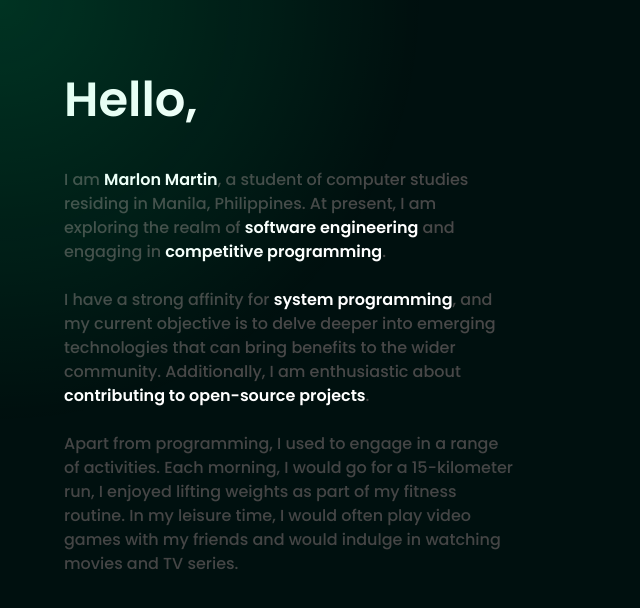
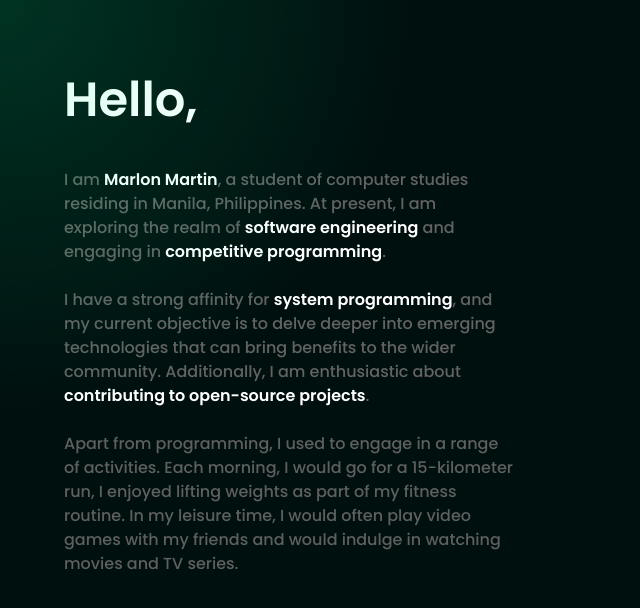
Before and after one commit to decimozs/v2-d7holic, a Next.js app: page / in a window 1280 px wide. Shown: the top 608 px of the page, without its empty margins (0-640 px from the left). Built offline with nearby package versions, Linux system fonts and the light colour scheme.

Commit message:
update colors components

```diff
--- a/tailwind.config.js
+++ b/tailwind.config.js
@@ -8,7 +8,7 @@ module.exports = {
   theme: {
     extend: {
       colors: {
-        default: "#484848",
+        default: "#636363",
         neon: "#00FF94",
         olive: "#00100F",
       },
```
